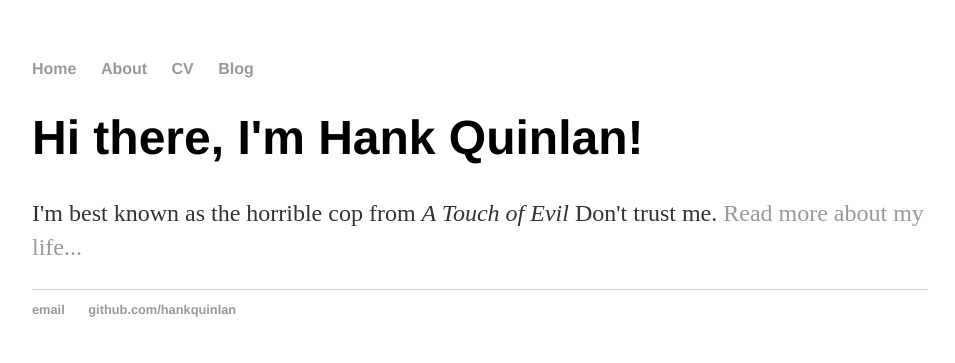
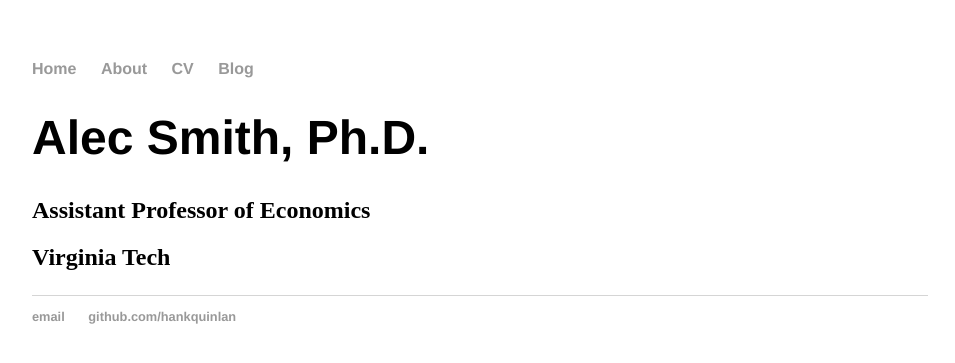
Before and after one commit to alecsmith/alecsmith.github.io, a Jekyll site: the page built from index.html, in a window 1280 px wide. Shown: the top 363 px of the page, without its empty margins (160-1115 px from the left). Built offline with Jekyll 4.4.1, drawn with Linux system fonts in a browser that asks for light colours.

Commit message:
Update index.html

```diff
--- a/index.html
+++ b/index.html
@@ -1,8 +1,10 @@
 ---
 layout: default
-title: Hank Quinlan, Horrible Cop
+title: Alec Smith, Ph.D.
 ---
 <div class="blurb">
-	<h1>Hi there, I'm Hank Quinlan!</h1>
-	<p>I'm best known as the horrible cop from <em>A Touch of Evil</em> Don't trust me. <a href="/about">Read more about my life...</a></p>
+	<h1>Alec Smith, Ph.D.</h1>
+	<h2>Assistant Professor of Economics</h2>
+	<h2>Virginia Tech</h2>
+	<p></p>
 </div><!-- /.blurb -->
```
